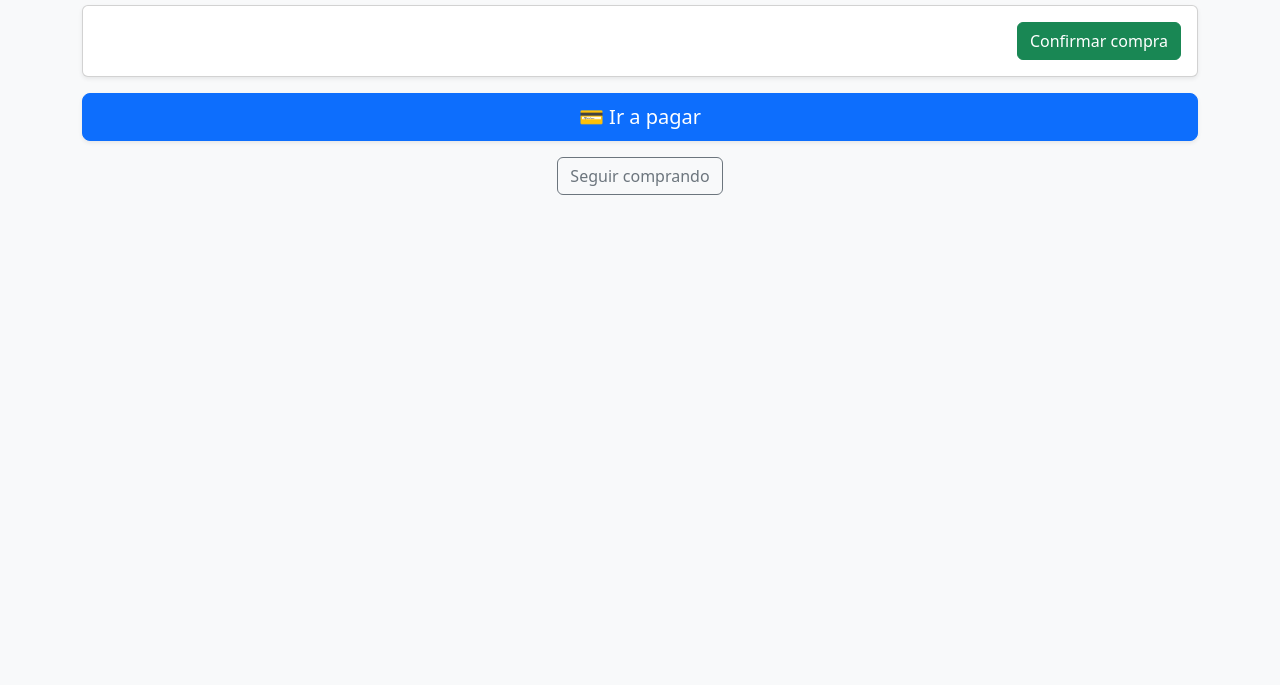
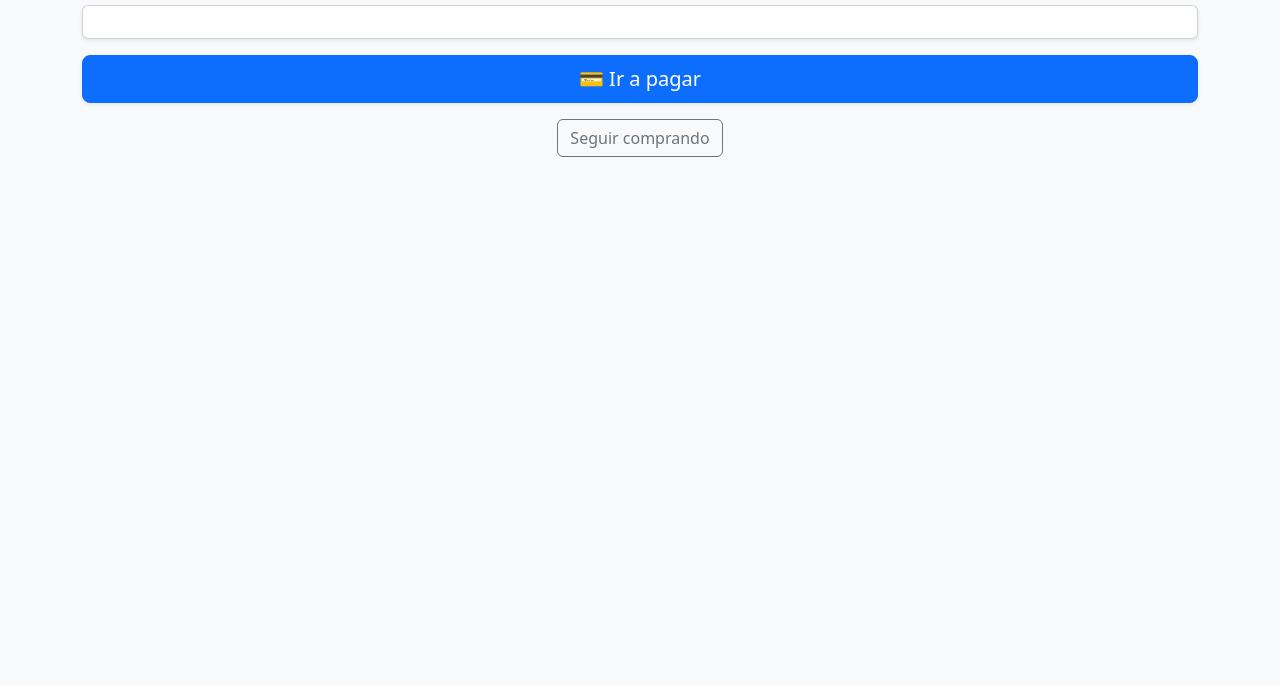
Before and after one commit to gonzaleztiana454-dotcom/dulce-tentacion, a website: page public/carrito.html in a window 1280 px wide. Shown: the part 115-800 px from the top of the page. Drawn offline with nearby package versions, Linux system fonts and the light colour scheme; no server answers.

```diff
--- a/public/carrito.html
+++ b/public/carrito.html
@@ -17,9 +17,6 @@
         <div class="card mt-4 shadow-sm">
             <div class="card-body d-flex justify-content-between align-items-center">
                 <h4 id="total" class="mb-0"></h4>
-                <button onclick="confirmarCompra()" class="btn btn-success">
-                    Confirmar compra
-                </button>
             </div>
         </div>
 
@@ -86,16 +83,6 @@
                 document.getElementById("total").innerText = "Total: $" + total;
             });
 
-        function confirmarCompra() {
-            fetch('/confirmar-compra', {
-                method: 'POST'
-            })
-            .then(res => res.json())
-            .then(data => {
-                alert(data.mensaje);
-                window.location.href = "/inicio.html";
-            });
-        }
 
         function eliminarProducto(idProducto) {
             fetch('/eliminar-del-carrito', {
```
